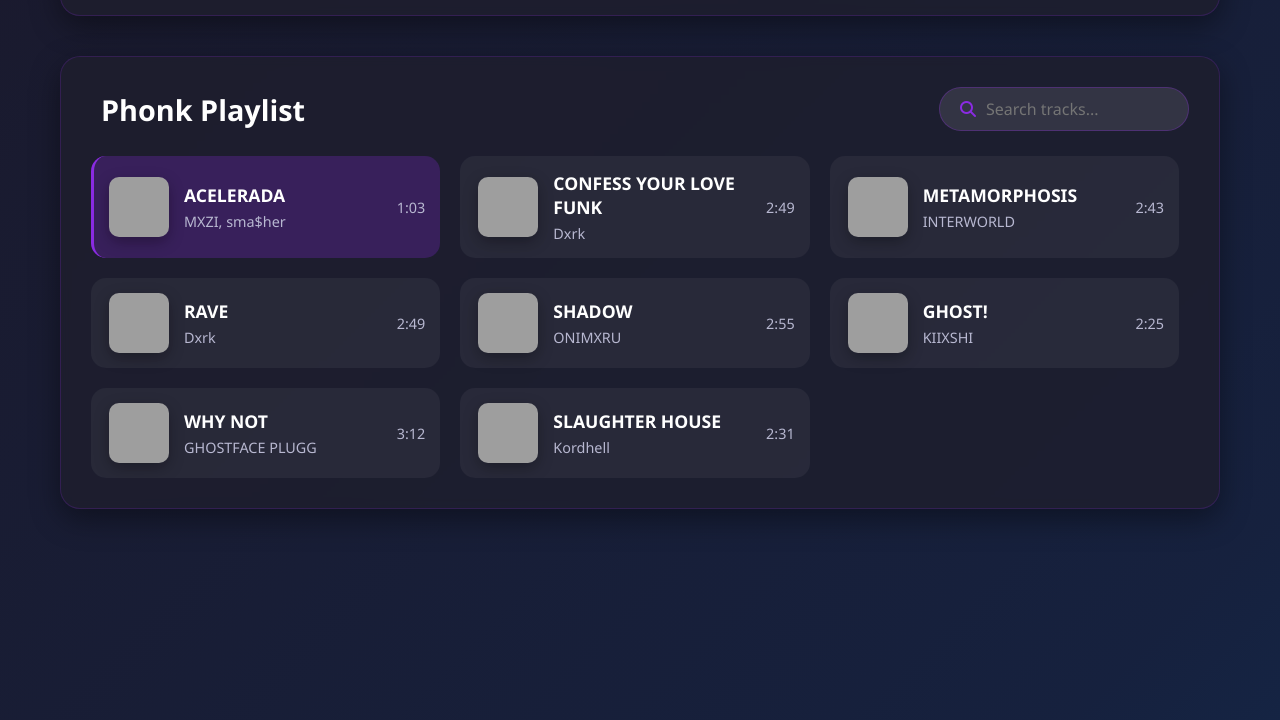
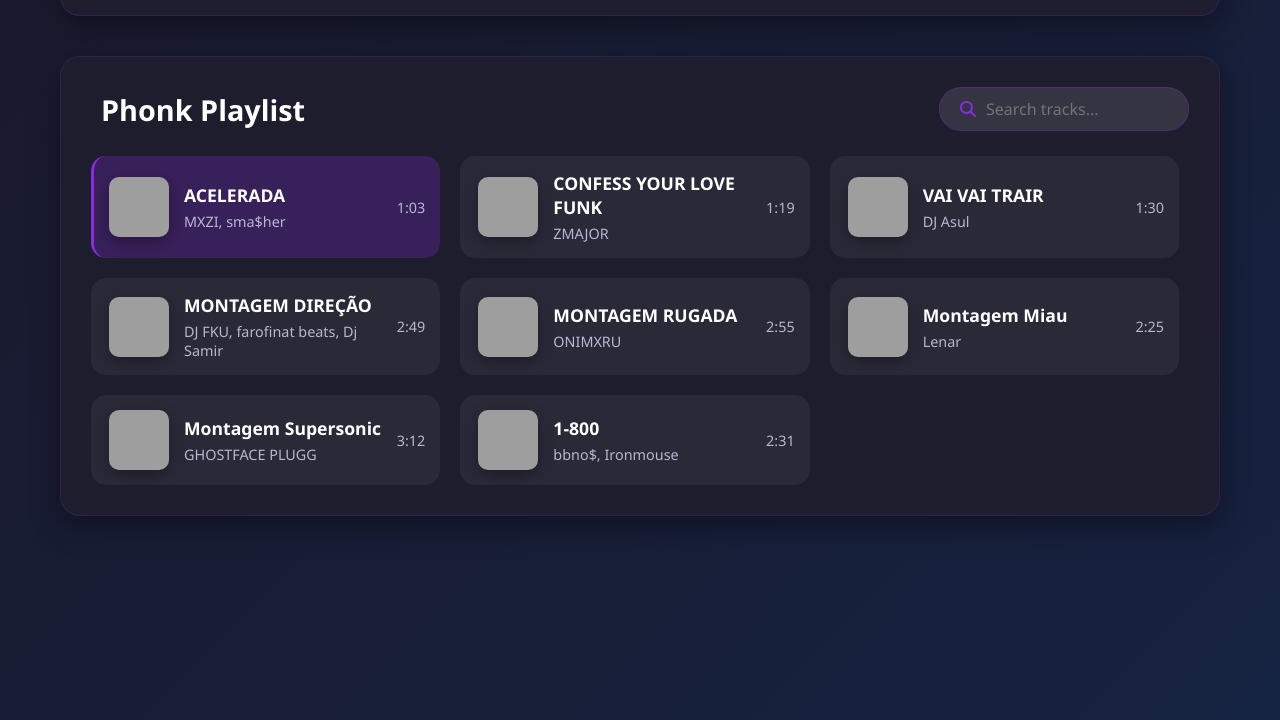
Before and after one commit to bkeinbest11/Music_aura, a plain HTML site: page index.html in a window 1280 px wide. Shown: the part 1427-2147 px from the top of the page. Drawn offline with Linux system fonts and the light colour scheme; grey boxes are pictures that could not be loaded; some icons are missing.

Commit message:
Update index.html

```diff
--- a/index.html
+++ b/index.html
@@ -11,7 +11,7 @@
             --secondary: #1a1a2e;
             --accent: #ff4d6d;
             --dark-bg: #0c0c15;
-            --card-bg: rgba(30, 30, 46, 0.8);
+            --card-bg: rgba(30, 30, 46, 0.95); /* Less transparent to reduce blur effect */
             --text: #ffffff;
             --text-secondary: #b8b8d1;
             --gradient: linear-gradient(135deg, #0c0c15 0%, #1a1a2e 30%, #16213e 70%, #0f3460 100%);
@@ -81,12 +81,11 @@
             50% { transform: translateY(-20px); }
         }
 
-        /* Header Styles */
+        /* Header Styles - REMOVED BACKDROP FILTER */
         header {
             padding: 25px 0;
             border-bottom: 1px solid rgba(138, 43, 226, 0.3);
-            background-color: rgba(12, 12, 21, 0.85);
-            backdrop-filter: blur(10px);
+            background-color: rgba(12, 12, 21, 0.95); /* Solid background */
             position: sticky;
             top: 0;
             z-index: 100;
@@ -135,7 +134,7 @@
             flex: 1;
         }
 
-        /* Player Section */
+        /* Player Section - REMOVED BACKDROP FILTER */
         .player-section {
             background-color: var(--card-bg);
             border-radius: 20px;
@@ -144,7 +143,6 @@
             border: 1px solid rgba(138, 43, 226, 0.2);
             transition: transform 0.3s, box-shadow 0.3s;
             animation: slideUp 1s ease;
-            backdrop-filter: blur(5px);
         }
 
         .player-section:hover {
@@ -338,7 +336,7 @@
             box-shadow: 0 0 20px var(--primary), 0 0 40px rgba(138, 43, 226, 0.7);
         }
 
-        /* Playlist Section */
+        /* Playlist Section - REMOVED BACKDROP FILTER */
         .playlist-section {
             background-color: var(--card-bg);
             border-radius: 20px;
@@ -346,7 +344,6 @@
             box-shadow: 0 10px 30px rgba(0, 0, 0, 0.4);
             border: 1px solid rgba(138, 43, 226, 0.2);
             animation: slideUp 1s ease 0.2s both;
-            backdrop-filter: blur(5px);
         }
 
         .playlist-header {
@@ -471,15 +468,14 @@
             font-size: 0.9rem;
         }
 
-        /* Footer */
+        /* Footer - REMOVED BACKDROP FILTER */
         footer {
             text-align: center;
             padding: 25px 0;
             border-top: 1px solid rgba(138, 43, 226, 0.3);
             color: var(--text-secondary);
             font-size: 0.9rem;
-            background-color: rgba(12, 12, 21, 0.85);
-            backdrop-filter: blur(10px);
+            background-color: rgba(12, 12, 21, 0.95);
         }
 
         footer p {
@@ -805,7 +801,7 @@
     </footer>
 
     <script>
-        // Music Configuration - Using your provided music files
+        // Music Configuration - Updated with your music list
         const musicFiles = [
             {
                 title: "ACELERADA",
@@ -816,50 +812,50 @@
             },
             {
                 title: "CONFESS YOUR LOVE FUNK",
-                artist: "Dxrk",
+                artist: "ZMAJOR",
                 src: "Musics/CONFESS YOUR LOVE FUNK - ZMAJOR, -Prey - SoundLoadMate.com.mp3",
+                duration: "1:19",
+                cover: "https://encrypted-tbn0.gstatic.com/images?q=tbn:ANd9GcT6QDjYkmjGVMiF496ls_iauWCs6SlXWc9ZMQ&s"
+            },
+            {
+                title: "VAI VAI TRAIR",
+                artist: "DJ Asul",
+                src: "Musics/DJ Asul - VAI VAI TRAIR.mp3",
+                duration: "1:30",
+                cover: "https://images.unsplash.com/photo-1493225457124-a3eb161ffa5f?ixlib=rb-4.0.3&ixid=M3wxMjA3fDB8MHxwaG90by1wYWdlfHx8fGVufDB8fHx8fA%3D%3D&auto=format&fit=crop&w=500&q=80"
+            },
+            {
+                title: "MONTAGEM DIREÇÃO",
+                artist: "DJ FKU, farofinat beats, Dj Samir",
+                src: "Musics/MONTAGEM DIREÇÃO - DJ FKU, farofinat beats, Dj Samir - SoundLoadMate.com.mp3",
                 duration: "2:49",
                 cover: "https://images.unsplash.com/photo-1511671782779-c97d3d27a1d4?ixlib=rb-4.0.3&auto=format&fit=crop&w=500&q=80"
             },
             {
-                title: "METAMORPHOSIS",
-                artist: "INTERWORLD",
-                src: "Musics/metamorphosis.mp3",
-                duration: "2:43",
-                cover: "https://images.unsplash.com/photo-1493225457124-a3eb161ffa5f?ixlib=rb-4.0.3&ixid=M3wxMjA3fDB8MHxwaG90by1wYWdlfHx8fGVufDB8fHx8fA%3D%3D&auto=format&fit=crop&w=500&q=80"
-            },
-            {
-                title: "RAVE",
-                artist: "Dxrk",
-                src: "Musics/rave.mp3",
-                duration: "2:49",
-                cover: "https://images.unsplash.com/photo-1511671782779-c97d3d27a1d4?ixlib=rb-4.0.3&auto=format&fit=crop&w=500&q=80"
-            },
-            {
-                title: "SHADOW",
+                title: "MONTAGEM RUGADA",
                 artist: "ONIMXRU",
-                src: "Musics/shadow.mp3",
+                src: "Musics/MONTAGEM RUGADA.mp3",
                 duration: "2:55",
                 cover: "https://images.unsplash.com/photo-1470225620780-dba8ba36b745?ixlib=rb-4.0.3&auto=format&fit=crop&w=500&q=80"
             },
             {
-                title: "GHOST!",
-                artist: "KIIXSHI",
-                src: "Musics/ghost.mp3",
+                title: "Montagem Miau",
+                artist: "Lenar",
+                src: "Musics/Montagem Miau (Slowed) - Lenar - SoundLoadMate.com.mp3",
                 duration: "2:25",
                 cover: "https://images.unsplash.com/photo-1518609878373-06d740f60d8b?ixlib=rb-4.0.3&auto=format&fit=crop&w=500&q=80"
             },
             {
-                title: "WHY NOT",
+                title: "Montagem Supersonic",
                 artist: "GHOSTFACE PLUGG",
-                src: "Musics/why_not.mp3",
+                src: "Musics/Montagem Supersonic.mp3",
                 duration: "3:12",
                 cover: "https://images.unsplash.com/photo-1511379938547-c1f69419868d?ixlib=rb-4.0.3&auto=format&fit=crop&w=500&q=80"
             },
             {
-                title: "SLAUGHTER HOUSE",
-                artist: "Kordhell",
-                src: "Musics/slaughter_house.mp3",
+                title: "1-800",
+                artist: "bbno$, Ironmouse",
+                src: "Musics/bbno$, Ironmouse - 1800.mp3",
                 duration: "2:31",
                 cover: "https://images.unsplash.com/photo-1519281682544-5f37c5bc6a82?ixlib=rb-4.0.3&auto=format&fit=crop&w=500&q=80"
             }
@@ -1491,12 +1487,9 @@
             brightness = brightnessSlider.value / 100;
 
             // Reinitialize particles if density changed
-            if (particleDensity !== (particleSlider.value / 100)) {
-                initParticles();
-            }
-        }
-
-        // [REST OF THE PLAYER FUNCTIONS REMAIN THE SAME AS BEFORE...]
+            initParticles();
+        }
+
         // Initialize player with first track
         function loadTrack(index) {
             const track = musicFiles[index];
```
